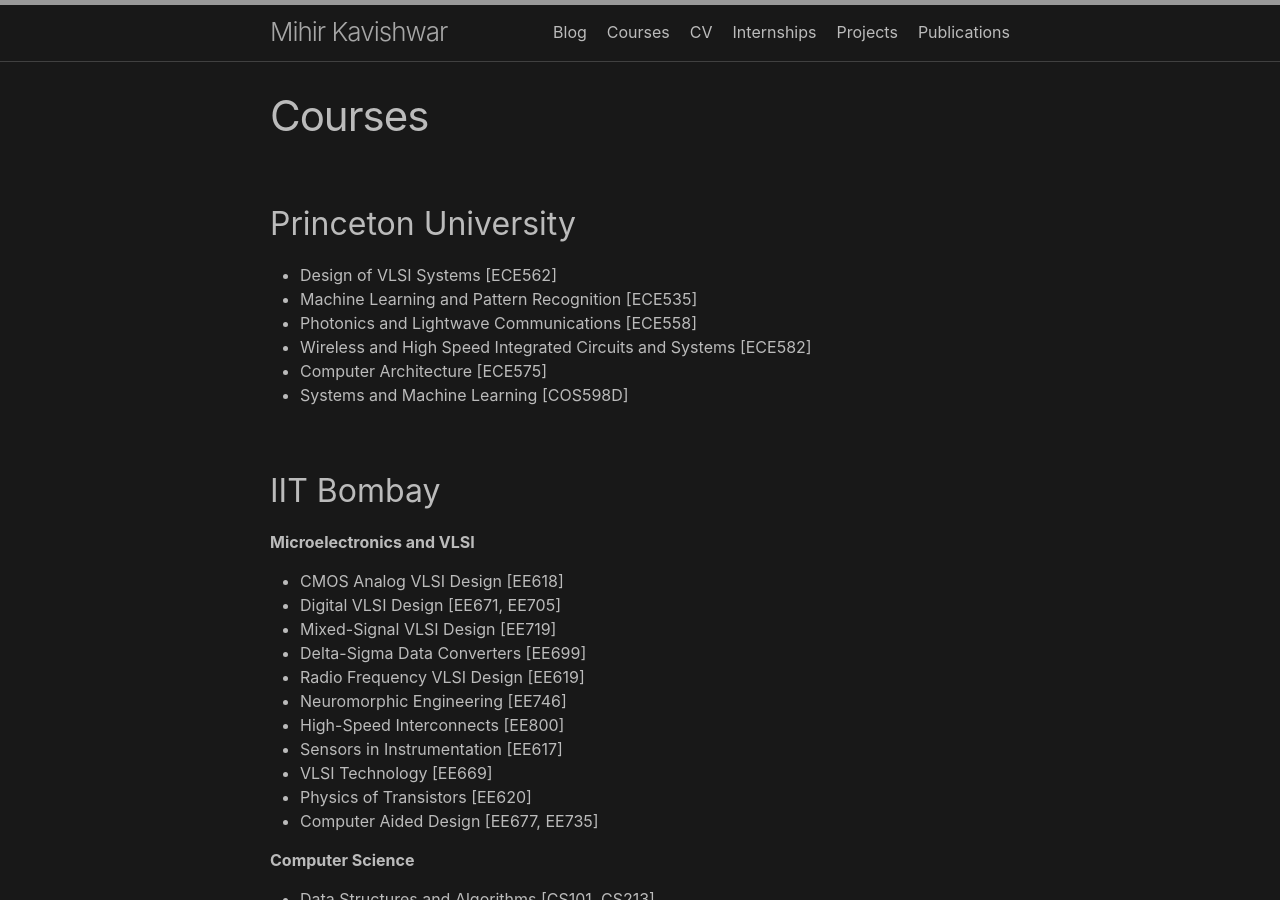
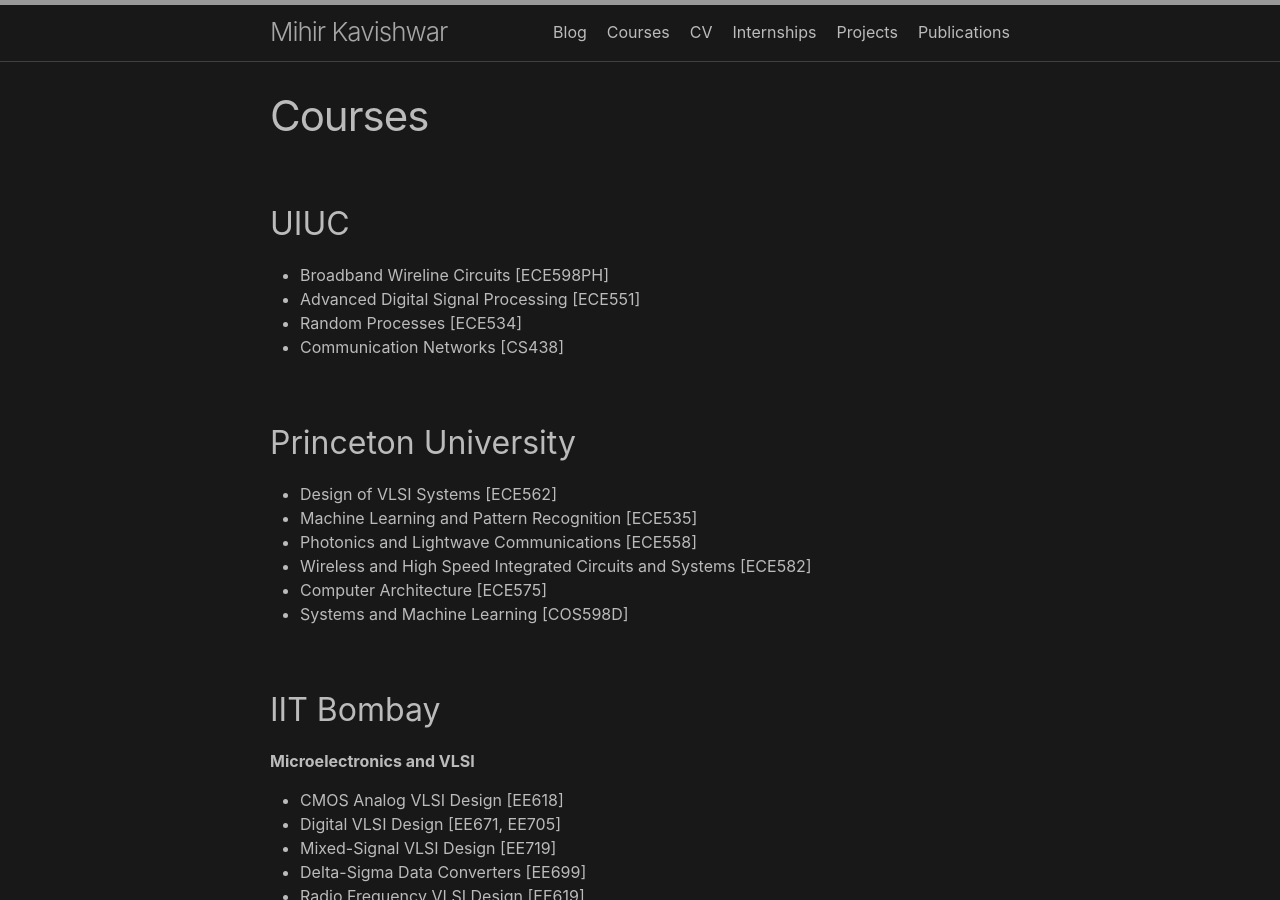
Before and after one commit to mihirvk/mihirvk.github.io, a Jekyll site: the page built from course_list.md, in a window 1280 px wide and 900 px high. Built offline with Jekyll 4.4.1, drawn with Linux system fonts in a browser that asks for light colours.

Commit message:
Update course_list.md

```diff
--- a/course_list.md
+++ b/course_list.md
@@ -3,6 +3,13 @@ layout: page
 title: Courses
 permalink: /course_list/
 ---
+
+## UIUC
+
+- Broadband Wireline Circuits [ECE598PH]
+- Advanced Digital Signal Processing [ECE551]
+- Random Processes [ECE534]
+- Communication Networks [CS438]
 
 ## Princeton University
 
```
